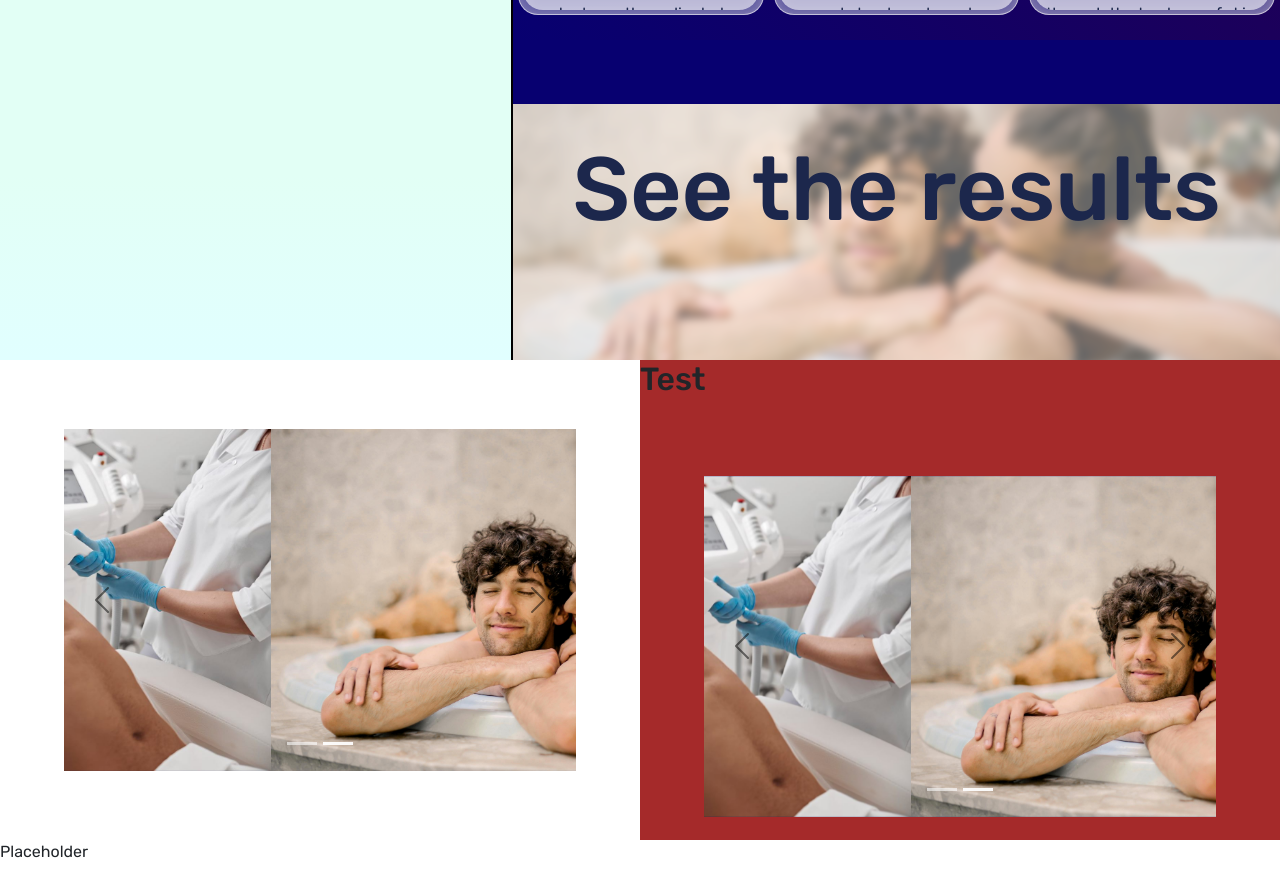
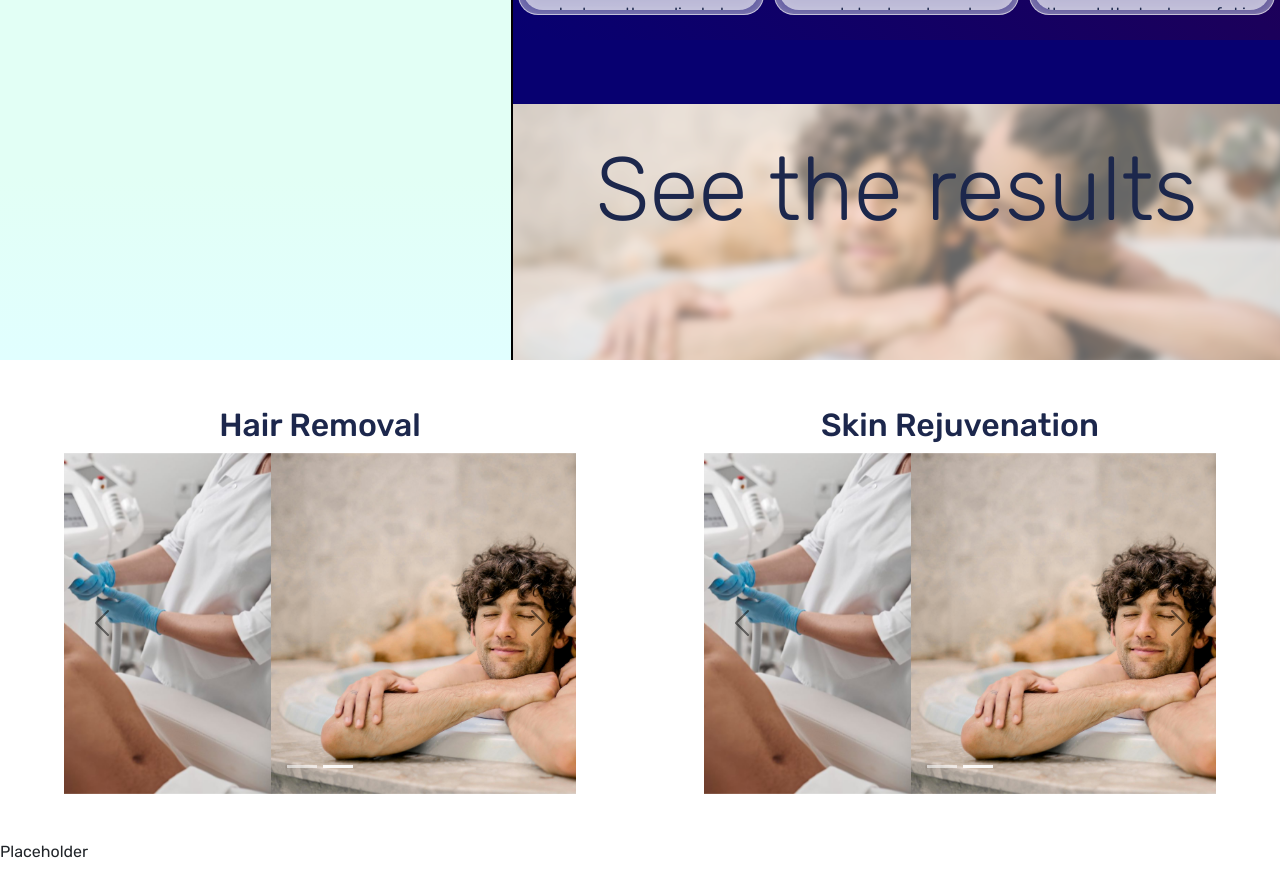
Before and after one commit to 0Pierce/Serenity-Website, a React (Vite) app in the folder Serenity/client/: page / in a window 1280 px wide. Shown: the part 2440-3336 px from the top of the page. Built offline with nearby package versions, Linux system fonts and the light colour scheme.

Commit message:
HP3 Car Updates

```diff
--- a/Serenity/client/src/pages/Homepage.jsx
+++ b/Serenity/client/src/pages/Homepage.jsx
@@ -213,6 +213,7 @@ export default function Homepage() {
             <div className="hp3LeftBottom">
               <div className="hp3CarContainer">
                   <div className="hp3Carousel">
+                  <h2>Hair Removal</h2>
 
                   <Carousel interval={6000}>
                         <Carousel.Item>
@@ -232,9 +233,9 @@ export default function Homepage() {
 
             </div>
             <div className="hp3RightBottom">
-              <h2>Test</h2>
               <div className="hp3CarContainer">
                     <div className="hp3Carousel">
+                    <h2>Skin Rejuvenation</h2>
 
                     <Carousel interval={6000}>
                           <Carousel.Item>
@@ -253,6 +254,7 @@ export default function Homepage() {
                   </div>
 
             </div>
+
           </div>
 
         </div>
--- a/Serenity/client/src/styles/Homepage.css
+++ b/Serenity/client/src/styles/Homepage.css
@@ -645,6 +645,7 @@
     justify-content: center;
     align-items: center;
     top: 10%;
+    font-weight: 300;
 
 
 }
@@ -682,6 +683,8 @@
     height: 60%;
     background-color: rgba(255, 228, 196, 0);
     display: flex;
+    align-items: center;
+    justify-items: center;
 }
 
 .hp3LeftBottom{
@@ -701,6 +704,7 @@
     display: flex;
     justify-content: center;
     align-items: center;
+    background-color: rgba(0, 255, 255, 0);
 
 }
 
@@ -717,7 +721,7 @@
     position: relative;
     width: 50%;
     height: 100%;
-    background-color: rgb(165, 42, 42);
+    background-color: rgba(165, 42, 42, 0);
 
 }
 
@@ -729,7 +733,7 @@
 
     max-height: 90%;
     overflow: hidden;
-    background-color: #070070;
+    background-color: #1a0dd800;
 }
 
 
@@ -744,6 +748,17 @@
 
 }
 
+.hp3Bottom h2{
+    position: relative;
+    justify-content: center;
+    display: flex;
+    align-items: center;
+    color: #1c274c;
+    background-color: #30004500;
+    margin: 0px;
+    margin-bottom: 1vh;
+}
+
 
 .hpFourthPage{
     width: 100%;
```
